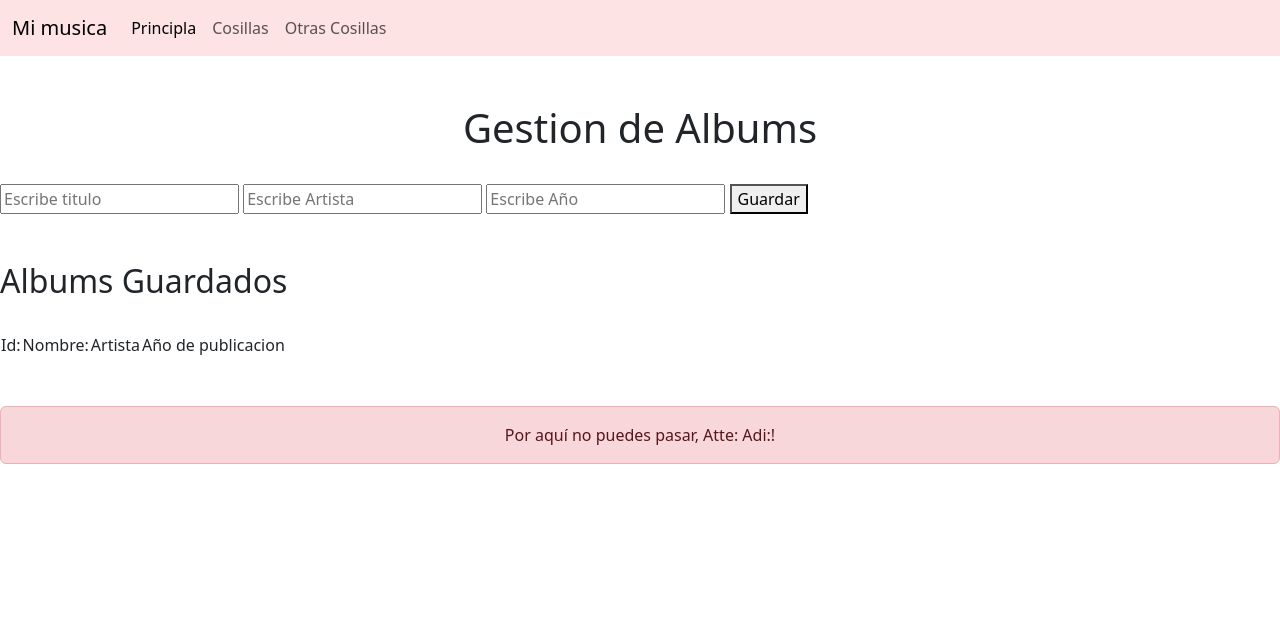
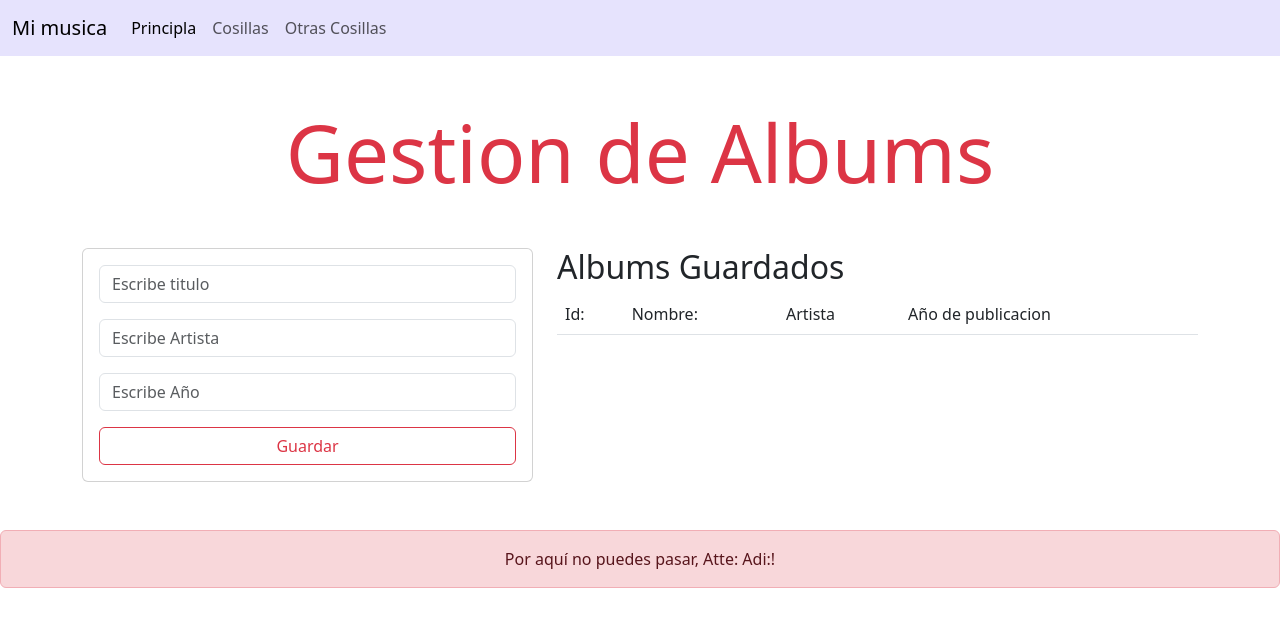
Before and after one commit to AdiGalvan/Flask182, a Flask app: page / in a window 1280 px wide. Shown: the top 627 px of the page. Run offline with Flask 3, Linux system fonts and the light colour scheme; data that the repository does not hold is empty; some libraries are stand-ins or nearby versions.

Commit message:
Se acomodó el formulario, se dió estética a formulario y tabla

```diff
--- a/practicaNo5/templates/index.html
+++ b/practicaNo5/templates/index.html
@@ -2,29 +2,46 @@
 
 {%block body%}
 
-    <br>
-    <br>
-    <center> <h1>Gestion de Albums</h1> </center>
-    <br>
+
+    <h1 class="display-1 text-center mt-5 mb-5 text-danger">Gestion de Albums</h1>
+    <div class="container">
+
+    <div class="row">
+      <div class="col-md-5">
+        <div class="card card-body">
+      <form action="/guardar" method="POST">
+
+        <div class="mb-3">
+          <input type="text" class="form-control" name="txtTitulo" placeholder="Escribe titulo">
+        </div>
+
+        <div class="mb-3">
+          <input type="text" class="form-control" name="txtArtista" placeholder="Escribe Artista">
+        </div>
+
+        <div class="mb-3">
+          <input type="number" class="form-control" name="txtAnio" placeholder="Escribe Año">
+        </div>
+
+        <div class="d-grid gap-2">
+          <button type="submit" class="btn btn-outline-danger" Danger> Guardar </button>
+        </div>
 
 
-    <form action="/guardar" method="POST">
-
-    <input type="text" name="txtTitulo" placeholder="Escribe titulo">
-    <input type="text" name="txtArtista" placeholder="Escribe Artista">
-    <input type="number" name="txtAnio" placeholder="Escribe Año">
-
-    <button type="submit"> Guardar </button>
 
 
-    </form>
 
-    <br>
-    <br>
-<h2>Albums Guardados</h2>
-<br>
 
-<table>
+
+        </form>
+      </div> <!--cierra card-->
+      </div> <!--le prtenece a la columna 5-->
+
+      <div class="col-md-7">
+        <h2>Albums Guardados</h2>
+
+
+<table class="table table-striped">
   <thead>
     <tr>
       <td>Id:</td>
@@ -42,8 +59,8 @@
     <td>{{ alb.2 }}</td>
     <td>{{ alb.3 }}</td>
     <td>
-      <a href="/editar/{{ alb.0 }}" > Editar</a>
-      <a href="/eliminar/{{ alb.0 }}"> Eliminar </a>
+      <a href="/editar/{{ alb.0 }}" class="btn btn-warnig"> <i class="bi bi-pencil-fill"></i></a>
+      <a href="#" class="btn btn-danger"> <i class="bi bi-trash3"></i> </a>
 
     </td>
     </tr>
@@ -51,6 +68,11 @@
     {%endfor%}
   </tbody>
 </table>
+ </div> <!--le pertenece a la columna 7-->
+    </div> <!--row -->
+  </div> <!--eres del container-->
+
+
 
 {%with mensajes= get_flashed_messages() %}
   {% if mensajes%}
--- a/practicaNo5/templates/plantilla.html
+++ b/practicaNo5/templates/plantilla.html
@@ -5,12 +5,12 @@
     <meta charset="UTF-8">
     <meta name="viewport" content="width=device-width, initial-scale=1.0">
     <link href="https://cdn.jsdelivr.net/npm/bootstrap@5.3.0/dist/css/bootstrap.min.css" rel="stylesheet" integrity="sha384-9ndCyUaIbzAi2FUVXJi0CjmCapSmO7SnpJef0486qhLnuZ2cdeRhO02iuK6FUUVM" crossorigin="anonymous">
-
+    <link rel="stylesheet" href="https://cdn.jsdelivr.net/npm/bootstrap-icons@1.10.5/font/bootstrap-icons.css">
     <title>Mi Plantilla</title>
 </head>
 
 <body>
-    <nav class="navbar navbar-expand-lg" style="background-color: #fde3e3;">
+    <nav class="navbar navbar-expand-lg" style="background-color: #e6e3fd;">
         <div class="container-fluid">
           <a class="navbar-brand" href="#">Mi musica</a>
           <button class="navbar-toggler" type="button" data-bs-toggle="collapse" data-bs-target="#navbarNav" aria-controls="navbarNav" aria-expanded="false" aria-label="Toggle navigation">
```
